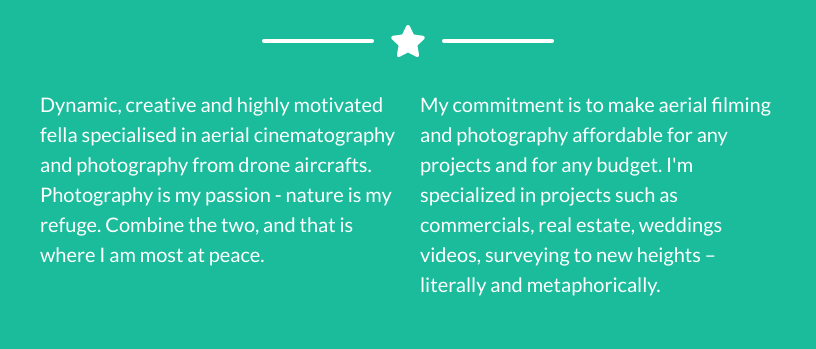
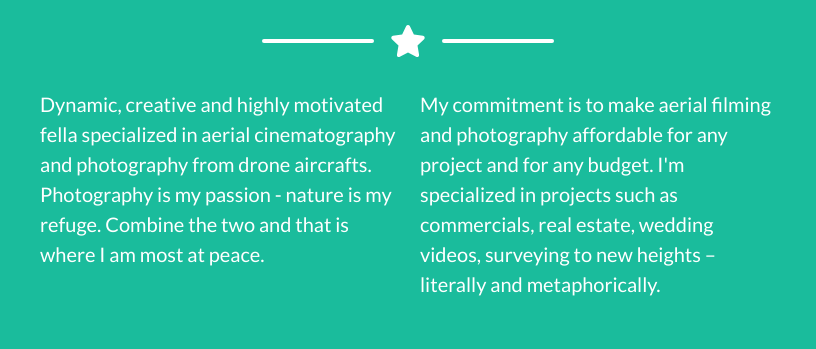
Before and after one commit to antonicnenad/drondzija, a plain HTML site: page index.html in a window 1280 px wide. Shown: the part 1695-2044 px from the top of the page, 232-1048 px from the left. Drawn offline with nearby package versions, Linux system fonts and the light colour scheme.

Commit message:
Update index.html

```diff
--- a/index.html
+++ b/index.html
@@ -133,8 +133,8 @@
                 </div>
                 <!-- About Section Content-->
                 <div class="row">
-                    <div class="col-lg-4 ms-auto"><p class="lead">Dynamic, creative and highly motivated fella specialised in aerial cinematography and photography from drone aircrafts. Photography is my passion - nature is my refuge. Combine the two, and that is where I am most at peace.</p></div>
-                    <div class="col-lg-4 me-auto"><p class="lead">My commitment is to make aerial filming and photography affordable for any projects and for any budget. I'm specialized in projects such as commercials, real estate, weddings videos, surveying to new heights – literally and metaphorically.</p></div>
+                    <div class="col-lg-4 ms-auto"><p class="lead">Dynamic, creative and highly motivated fella specialized in aerial cinematography and photography from drone aircrafts. Photography is my passion - nature is my refuge. Combine the two and that is where I am most at peace.</p></div>
+                    <div class="col-lg-4 me-auto"><p class="lead">My commitment is to make aerial filming and photography affordable for any project and for any budget. I'm specialized in projects such as commercials, real estate, wedding videos, surveying to new heights – literally and metaphorically.</p></div>
                 </div>
 
 
```
